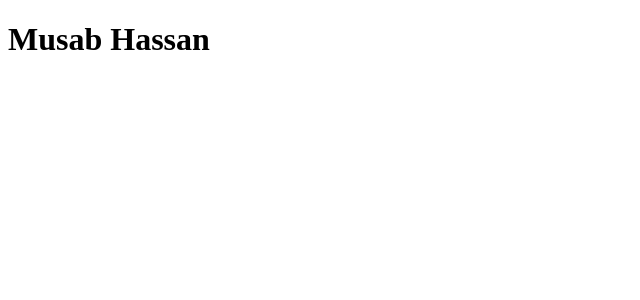
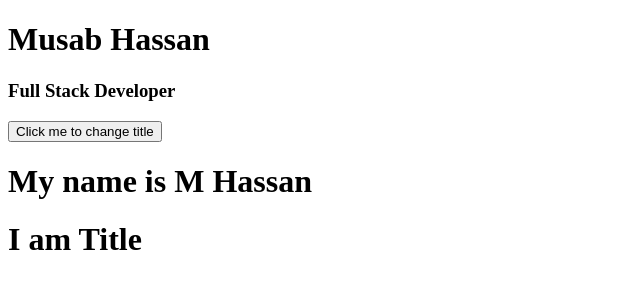
Before and after one commit to musab0712/TodoApp, a React (Vite) app in the folder frontend/: page / in a window 1280 px wide. Shown: the top 300 px of the page, without its empty margins (0-640 px from the left). Built offline with nearby package versions, Linux system fonts and the light colour scheme.

Commit message:
experiment on ReRender

```diff
--- a/frontend/src/App.jsx
+++ b/frontend/src/App.jsx
@@ -1,9 +1,14 @@
 import "./App.css";
+import ButtonWithTitle from "./componenets/experiment/ButtonWithTitle";
+import Header from "./componenets/experiment/Header";
 
 function App() {
   return (
     <div>
       <h1>Musab Hassan</h1>
+      <h3>Full Stack Developer</h3>
+      <ButtonWithTitle />
+      <Header title="I am Title" />
     </div>
   );
 }
--- /dev/null
+++ b/frontend/src/componenets/experiment/ButtonWithTitle.jsx
@@ -0,0 +1,19 @@
+import { useState } from "react";
+import Header from "./Header";
+
+export default function ButtonWithTitle() {
+  const [title, setTitle] = useState("My name is M Hassan");
+
+  function handleTitle() {
+    const random = Math.floor(Math.random() * 10);
+    console.log("hiiii");
+    setTitle(`My name is ${random}`);
+  }
+
+  return (
+    <>
+      <button onClick={handleTitle}>Click me to change title</button>
+      <Header title={title} />
+    </>
+  );
+}
--- /dev/null
+++ b/frontend/src/componenets/experiment/Header.jsx
@@ -0,0 +1,7 @@
+export default function Header(prop) {
+  return (
+    <>
+      <h1>{prop.title}</h1>
+    </>
+  );
+}
```
Also changed, not shown: frontend/src/componenets/todo/Todo.jsx (added).
